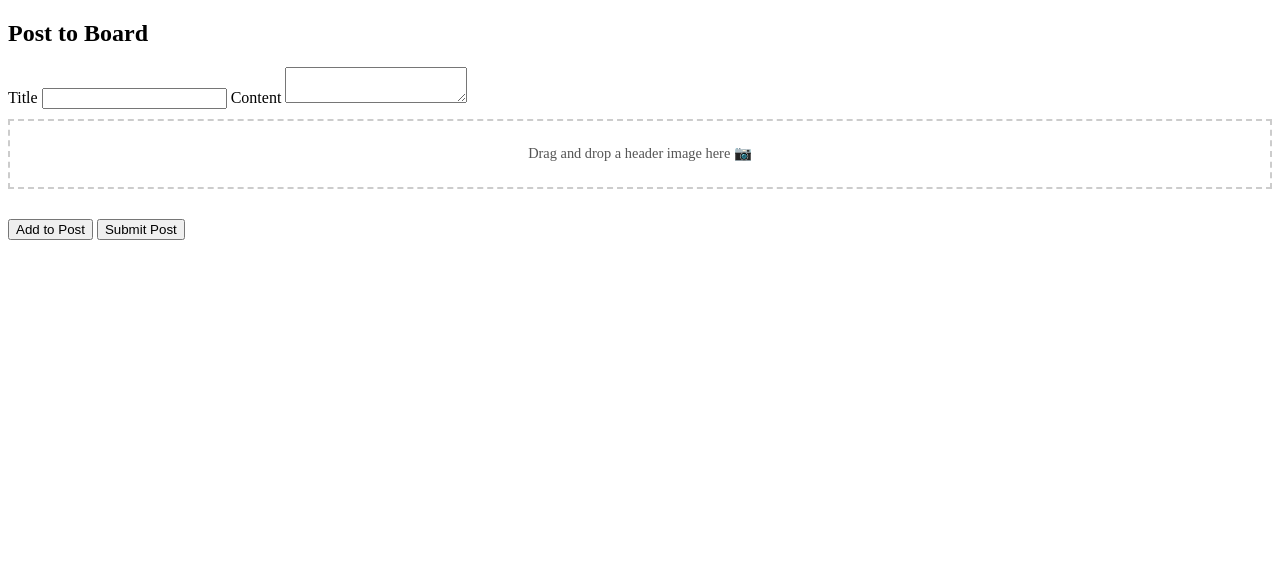
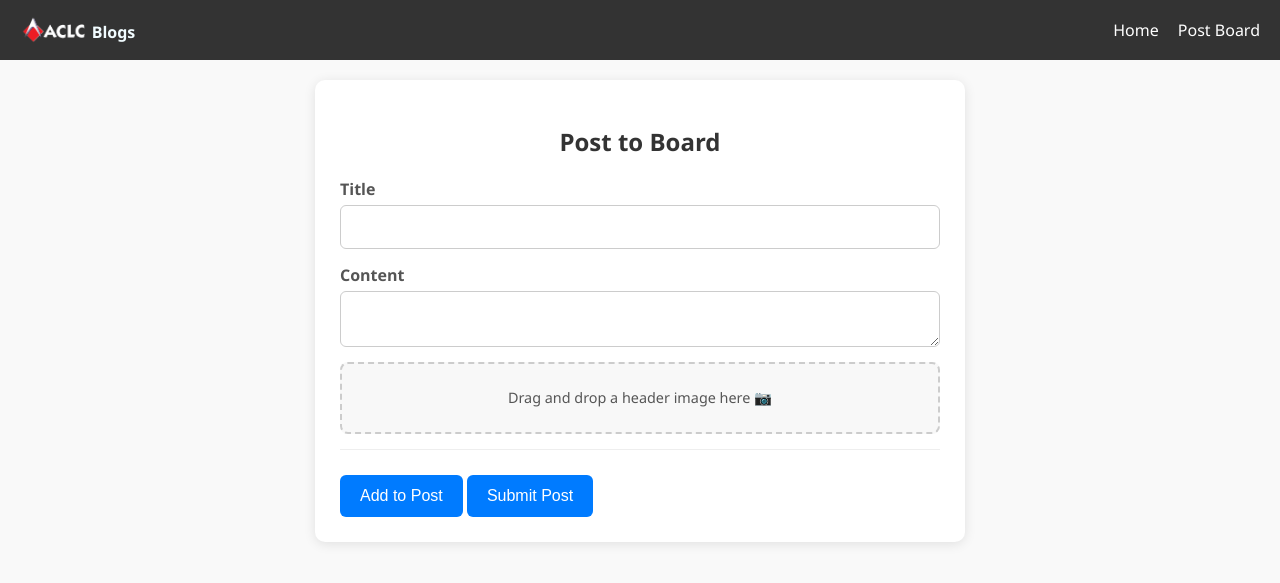
Before and after one commit to Penuts8773/ACLC-blogs, a PHP site: page /postBoard.php in a window 1280 px wide. Shown: the top 583 px of the page. Run offline with PHP 8.4, Linux system fonts and the light colour scheme.

Commit message:
added styling for post board page

```diff
--- a/postBoard.php
+++ b/postBoard.php
@@ -3,10 +3,23 @@
 <head>
     <meta charset="UTF-8">
     <meta name="viewport" content="width=device-width, initial-scale=1.0">
-    <title>Document</title>
+    <link rel="stylesheet" href="styles/postBoard.css">
+    <link rel="stylesheet" href="styles/navbar.css">
+    <title>Post Board - ACLC Blogs</title>
 
 </head>
-<body>
+<body class="postBoard-body">
+    <div class="navbar">
+        <div class="nav-logo">
+            <img src="styles/images/aclc-logo.png" alt="ACLC Logo" id="aclc-logo">
+            <strong>Blogs</strong>
+        </div>
+        <div>
+            <a href="#">Home</a>
+            <a href="#">Post Board</a>
+        </div>
+    </div>
+    <div class="postBoard-container">
         <form method="post">
             <h2>Post to Board</h2>
             <div>
@@ -44,6 +57,7 @@
                 <button type="submit" id="submitBtn" style="margin-top:15px;">Submit Post</button>
             </div>
         </form>
+    </div>
     <script src="script/postBoard.js" defer></script>
 </body>
 </html>
--- /dev/null
+++ b/styles/postBoard.css
@@ -0,0 +1,101 @@
+
+ .postBoard-body {
+    font-family: 'Segoe UI', Tahoma, Geneva, Verdana, sans-serif;
+    background-color: #f9f9f9;
+    margin: 0;
+  }
+
+.postBoard-container {
+    display: flex;
+    flex-direction: column;
+    align-items: center;
+    justify-content: space-around;
+  }
+
+  form {
+    max-width: 600px;
+    min-width: 600px;
+    margin-top: 20px;
+    background-color: #fff;
+    padding: 25px;
+    border-radius: 10px;
+    box-shadow: 0 2px 12px rgba(0, 0, 0, 0.1);
+  }
+
+  h2 {
+    text-align: center;
+    color: #333;
+  }
+
+  label {
+    display: block;
+    margin: 15px 0 5px;
+    font-weight: 600;
+    color: #555;
+  }
+
+  input[type="text"],
+  textarea {
+    width: 100%;
+    padding: 12px;
+    border: 1px solid #ccc;
+    border-radius: 6px;
+    box-sizing: border-box;
+    font-size: 1em;
+    resize: vertical;
+    transition: border-color 0.3s ease;
+  }
+
+  input[type="text"]:focus,
+  textarea:focus {
+    border-color: #007bff;
+    outline: none;
+  }
+
+  button {
+    background-color: #007bff;
+    color: #fff;
+    padding: 12px 20px;
+    border: none;
+    border-radius: 6px;
+    cursor: pointer;
+    font-size: 1em;
+    margin-top: 10px;
+    transition: background-color 0.3s ease;
+  }
+
+  button:hover {
+    background-color: #0056b3;
+  }
+
+  #headerZone,
+  #imageDropZone {
+    background-color: #f8f8f8;
+    border: 2px dashed #bbb;
+    border-radius: 8px;
+    padding: 20px;
+    text-align: center;
+    margin-top: 15px;
+    transition: border-color 0.3s ease;
+  }
+
+  #headerZone:hover,
+  #imageDropZone:hover {
+    border-color: #007bff;
+  }
+
+  #imagePreviewContainer img {
+    max-width: 100px;
+    margin: 5px;
+    border-radius: 5px;
+  }
+
+  #postPreviewContainer {
+    border-top: 1px solid #eee;
+    padding-top: 10px;
+    margin-top: 15px;
+  }
+
+  textarea#extraText {
+    height: 100px;
+  }
```
Lines whose indentation alone changed are shown as unchanged.
